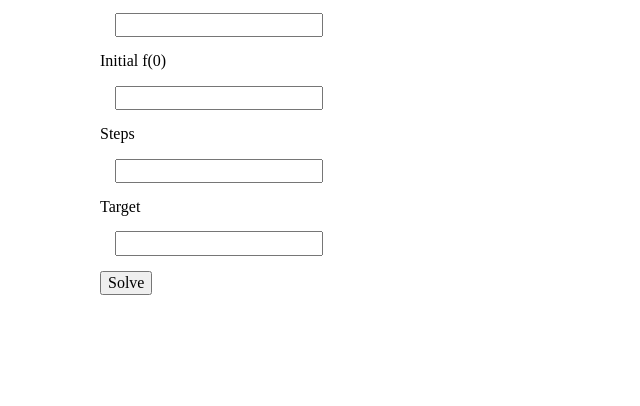
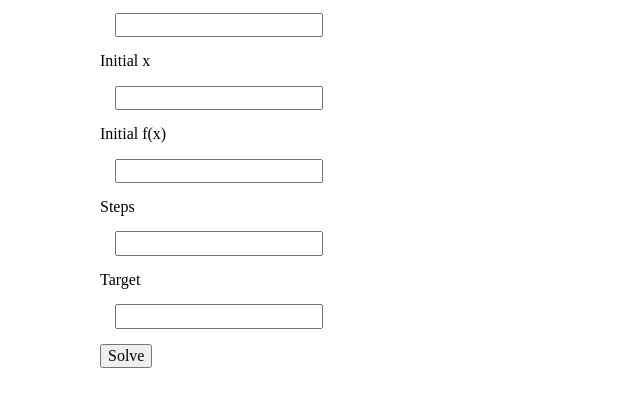
Before and after one commit to nathanhleung/euler-method-js, a plain HTML site: page index.html in a window 1280 px wide. Shown: the part 200-606 px from the top of the page, without its empty margins (0-640 px from the left). Drawn offline with nearby package versions, Linux system fonts and the light colour scheme.

Commit message:
add initial x/y

```diff
--- a/index.html
+++ b/index.html
@@ -11,8 +11,10 @@
     <h1>Euler's Method Calculator</h1>
     <label>dy/dx Equation (in terms of x and y)</label><br />
     <input type="text" id="equation" /><br />
-    <label>Initial f(0)</label><br />
-    <input type="number" id="initial" /><br />
+    <label>Initial x</label><br />
+    <input type="number" id="initialX" /><br />
+    <label>Initial f(x)</label><br />
+    <input type="number" id="initialY" /><br />
     <label>Steps</label><br />
     <input type="number" id="steps" /><br />
     <label>Target</label><br />
```
